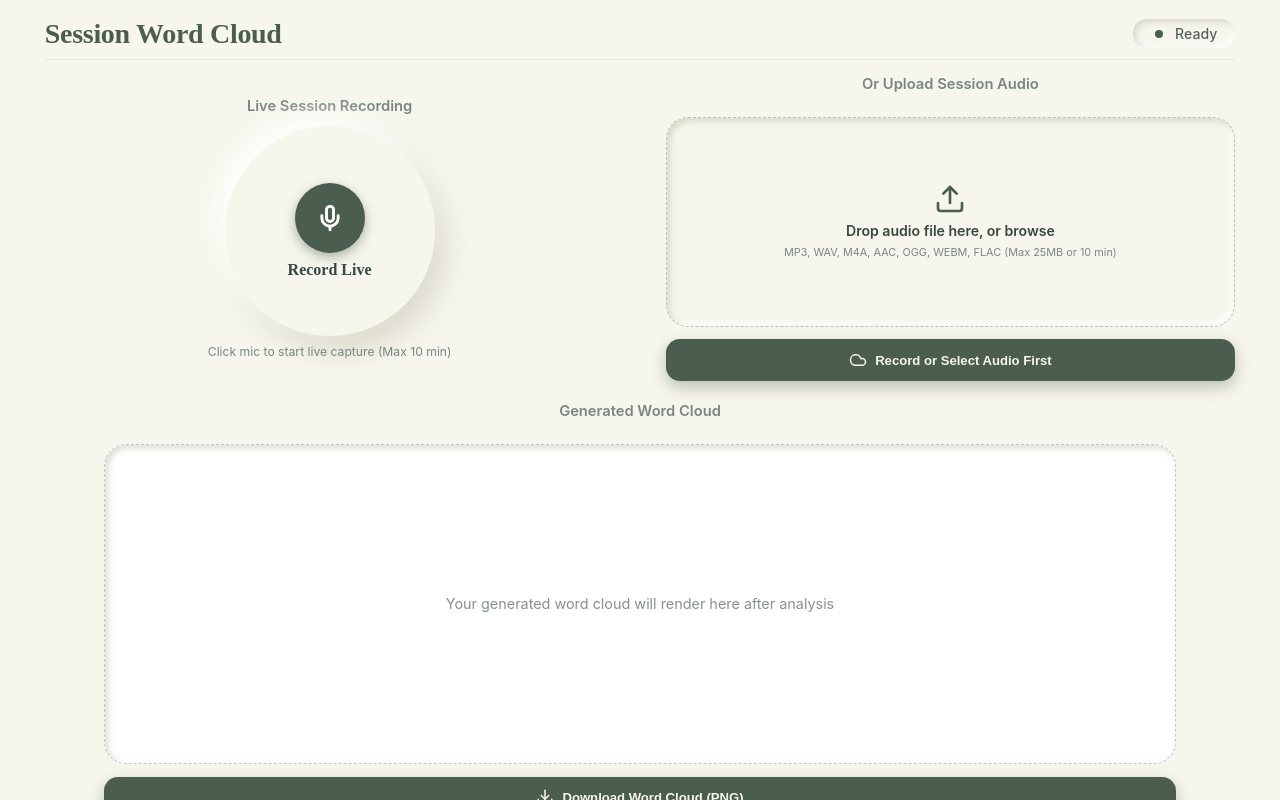
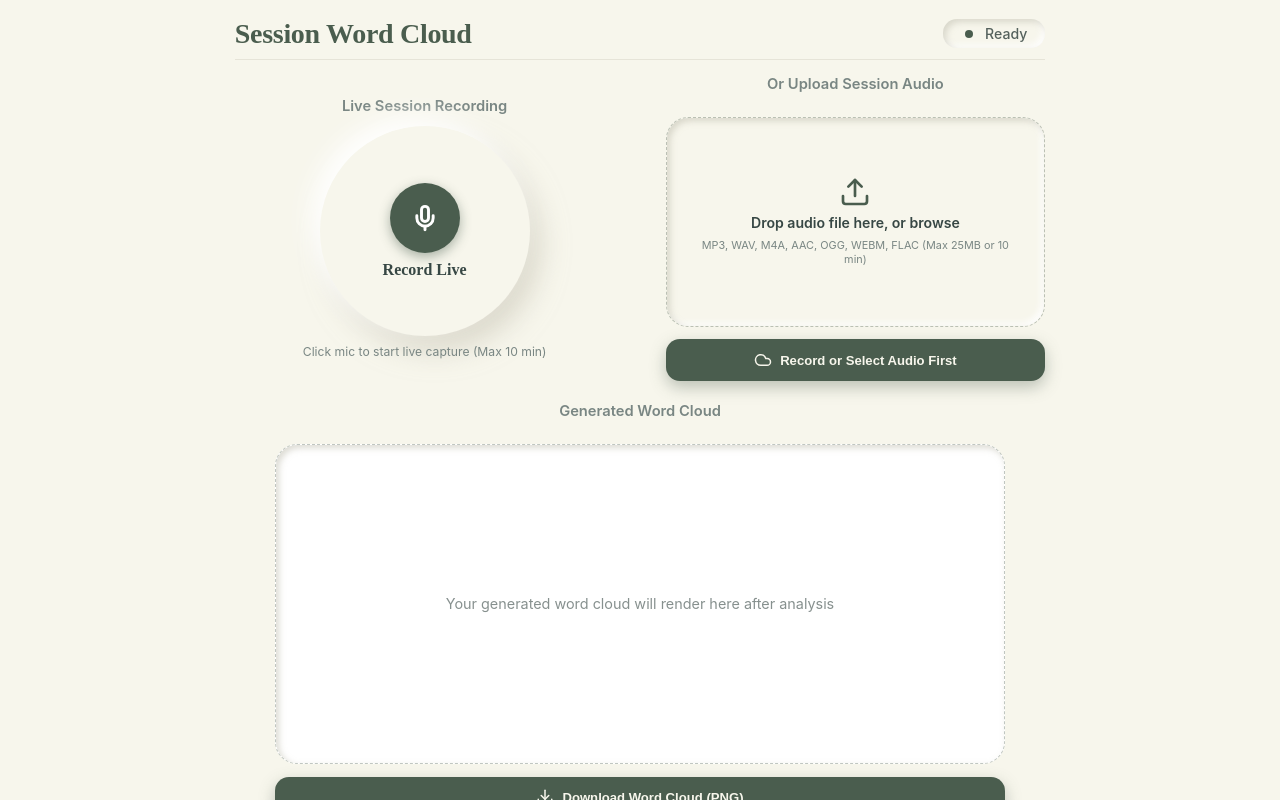
Before and after one commit to sarangp-dev/audio-word, a React app in the folder frontend/: page / in a window 1280 px wide. Built offline with nearby package versions, Linux system fonts and the light colour scheme; the HTML template or start-up script is replaced by a standard one.

Commit message:
alignment of items are changed

```diff
--- a/frontend/src/components/style.css
+++ b/frontend/src/components/style.css
@@ -43,10 +43,14 @@ body {
     height: 100vh;
     height: 100dvh;
     display: flex;
+    justify-content: center;
+    align-items: center;
 }
 
 .app-card {
     width: 100%;
+    max-width: 900px;
+    margin: 0 auto;
     height: 100%;
     background-color: var(--bg-color);
     border-radius: 0;
@@ -123,7 +127,7 @@ body {
     align-items: center;
     flex: 1;
     min-height: 0;
-    max-width: 1200px;
+    max-width: 100%;
     width: 100%;
     margin: 0 auto;
 }
```
